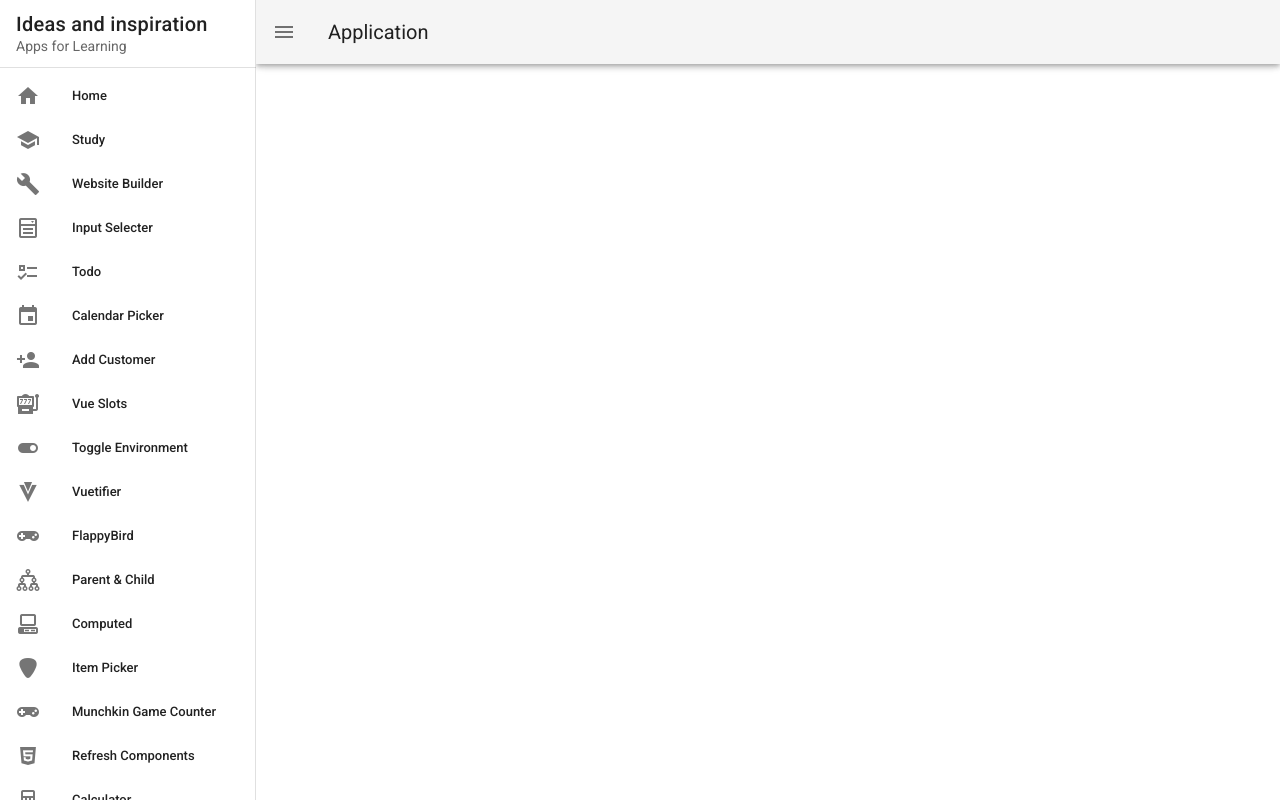
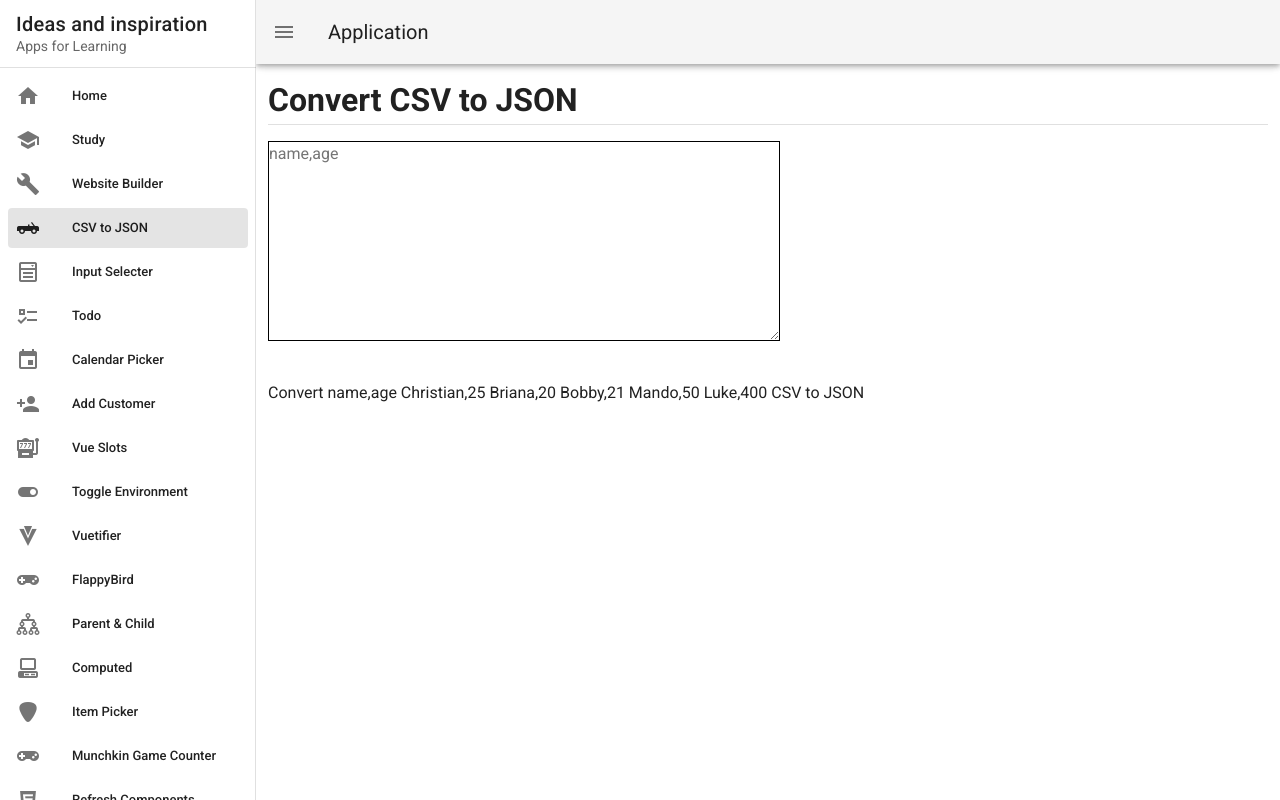
Before and after one commit to temaari/multipurpose-app, a Vue app: page /Convert in a window 1280 px wide. Built offline with nearby package versions, Linux system fonts and the light colour scheme.

Commit message:
convert csv to json

```diff
--- a/src/App.vue
+++ b/src/App.vue
@@ -61,6 +61,7 @@
 				{ title: 'Home', icon: 'mdi-home', to:'/'},
 				{ title: 'Study', icon: 'mdi-school', to: '/Study' },
 				{ title: 'Website Builder', icon: 'mdi-wrench', to: '/WebsiteBuilder' },
+				{ title: 'CSV to JSON', icon: 'mdi-car-convertible', to: '/Convert' },
 				{ title: 'Input Selecter', icon: 'mdi-form-select', to: '/InputSelecter' },
 				{ title: 'Todo', icon: 'mdi-format-list-checks', to: '/todo' },
 				{ title: 'Calendar Picker', icon: 'mdi-calendar', to: '/CalendarPicker' },
--- a/src/router/index.js
+++ b/src/router/index.js
@@ -14,6 +14,11 @@ const routes = [
 		path: '/todo',
 		name: 'Todo',
 		component: () => import('../views/Todo.vue')
+	},
+	{
+		path: '/Convert',
+		name: 'Convert',
+		component: () => import('../views/ConvertCSVToJSON.vue')
 	},
 	{
 		path: '/InputSelecter',
--- /dev/null
+++ b/src/views/ConvertCSVToJSON.vue
@@ -0,0 +1,56 @@
+<template>
+	<div class="pa-3">
+		<h1>Convert CSV to JSON</h1>
+		<v-divider class="pa-2" ></v-divider>
+		<div>
+			<textarea id="csv" type="text" style="border: 1px solid black; width: 50%; height: 200px; position:absolute;" @input="getText()" placeholder="name,age"></textarea>
+		</div><br><br><br><br><br><br><br><br><br><br>
+		<button @click="convertCsvToJson(file)">Convert {{ file }} CSV to JSON</button>
+		<div><p id="json"></p></div>
+	</div>
+</template>
+
+<script>
+	export default {
+		data: () => {
+			return {
+				file: "name,age\n"
+					+ "Christian,25\n"
+					+ "Briana,20\n"
+					+ "Bobby,21\n"
+					+ "Mando,50\n"
+					+ "Luke,400",
+				data: [],
+			}
+		},
+		methods: {
+			getText() {
+				this.convertCsvToJson(document.getElementById('csv').value)
+			},
+			convertCsvToJson(input) {
+				this.data = []
+
+				let rows = input.split('\n')
+				rows.forEach((row, count) => {
+					if (count > 0)
+						this.data.push({ "name": row.split(',')[0], "age": row.split(',')[1] })
+				})
+
+				let jsonText = "["
+				this.data.forEach((el, count) => {
+					jsonText = jsonText + "\n{\n \"name\": " + "\"" + el['name'] + "\"" + ","
+					jsonText = jsonText + "\n \"age\": " + el['age'] + "\n}"
+					if (count !== this.data.length-1) {
+						jsonText = jsonText + ","
+					}
+				})
+				jsonText = jsonText + "\n]"
+				document.getElementById('json').innerText = jsonText
+			},
+		},
+	}
+</script>
+
+<style>
+
+</style>
```
